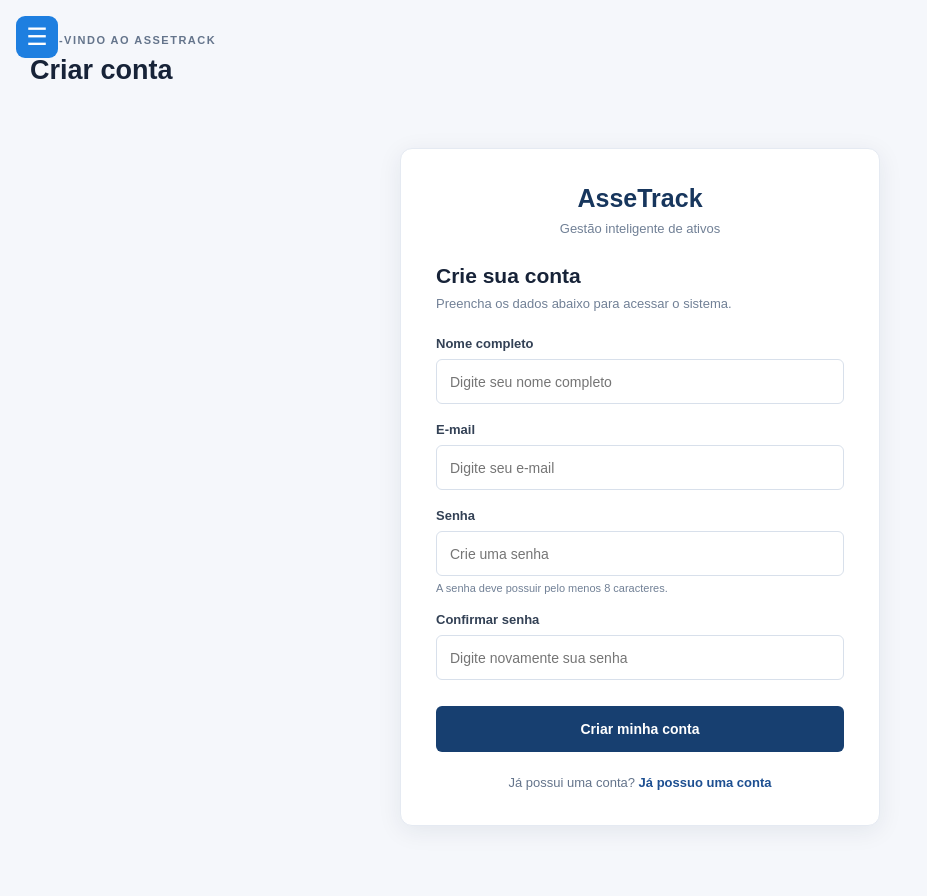
After one commit to Joao2025Lima/Projeto-Assetrack, a Laravel app: page /cadastro in a window 1280 px wide. The commit adds this page. Shown: the whole page, without its empty margins (0-927 px from the left). Run offline with Laravel 12, Linux system fonts and the light colour scheme.

Commit message:
Implementa cadastro de usuarios e ajustes no login

```diff
--- a/app/Http/Controllers/AuthController.php
+++ b/app/Http/Controllers/AuthController.php
@@ -9,12 +9,46 @@ use App\Models\User;
 
 class AuthController extends Controller
 {
+    // Exibe a tela de cadastro
+    public function showRegister()
+    {
+        return view('cadastro-usuario');
+    }
 
+    // Cadastra um novo usuário
+    public function register(Request $request)
+    {
+        $dados = $request->validate([
+            'name' => ['required', 'string', 'max:255'],
+            'email' => ['required', 'email', 'max:255', 'unique:users,email'],
+            'password' => ['required', 'string', 'min:8', 'confirmed'],
+        ], [
+            'name.required' => 'Informe seu nome completo.',
+            'email.required' => 'Informe seu e-mail.',
+            'email.email' => 'Digite um e-mail válido.',
+            'email.unique' => 'Este e-mail já está cadastrado.',
+            'password.required' => 'Informe uma senha.',
+            'password.min' => 'A senha deve ter pelo menos 8 caracteres.',
+            'password.confirmed' => 'As senhas não coincidem.',
+        ]);
+
+        User::create([
+            'name' => $dados['name'],
+            'email' => $dados['email'],
+            'password' => Hash::make($dados['password']),
+        ]);
+
+        return redirect()->route('login')
+            ->with('status', 'Conta criada com sucesso! Faça seu login.');
+    }
+
+    // Exibe a tela de login
     public function showLogin()
     {
         return view('login');
     }
 
+    // Realiza o login
     public function login(Request $request)
     {
         $credentials = $request->validate([
@@ -24,7 +58,6 @@ class AuthController extends Controller
 
         if (Auth::attempt($credentials)) {
             $request->session()->regenerate();
-
             return redirect()->intended('/dashboard');
         }
 
@@ -33,10 +66,10 @@ class AuthController extends Controller
         ])->onlyInput('email');
     }
 
+    // Realiza o logout
     public function logout(Request $request)
     {
         Auth::logout();
-
         $request->session()->invalidate();
         $request->session()->regenerateToken();
 
--- /dev/null
+++ b/resources/views/cadastro-usuario.blade.php
@@ -0,0 +1,339 @@
+
+<!DOCTYPE html>
+<html lang="pt-BR">
+
+<head>
+    <meta charset="UTF-8">
+    <meta name="viewport" content="width=device-width, initial-scale=1.0">
+
+    <title>AsseTrack - Criar conta</title>
+
+    <link rel="stylesheet" href="{{ asset('css/menu.css') }}">
+
+    <style>
+        * {
+            box-sizing: border-box;
+        }
+
+        body {
+            margin: 0;
+            font-family: Arial, sans-serif;
+            background: #f5f7fb;
+            color: #172338;
+        }
+
+        .conteudo-principal {
+            min-height: 100vh;
+            padding: 30px;
+        }
+
+        .cabecalho {
+            display: flex;
+            align-items: center;
+            justify-content: space-between;
+            margin-bottom: 35px;
+        }
+
+        .subtitulo {
+            color: #64748b;
+            font-size: 11px;
+            font-weight: bold;
+            letter-spacing: 1.5px;
+        }
+
+        .titulo-pagina h1 {
+            margin: 7px 0;
+            font-size: 27px;
+            color: #172338;
+        }
+
+        .area-cadastro-usuario {
+            display: flex;
+            justify-content: center;
+            align-items: center;
+            padding: 20px 0 40px;
+        }
+
+        .painel-cadastro {
+            width: 100%;
+            max-width: 480px;
+            padding: 35px;
+            background: #ffffff;
+            border-radius: 12px;
+            box-shadow: 0 5px 25px rgba(15, 35, 65, 0.08);
+            border: 1px solid #e5eaf2;
+        }
+
+        .marca {
+            text-align: center;
+            margin-bottom: 28px;
+        }
+
+        .marca h2 {
+            color: #17365d;
+            font-size: 25px;
+            margin: 0 0 8px;
+        }
+
+        .marca p {
+            color: #718096;
+            font-size: 13px;
+            margin: 0;
+        }
+
+        .titulo-formulario {
+            margin-bottom: 25px;
+        }
+
+        .titulo-formulario h3 {
+            font-size: 21px;
+            margin: 0 0 8px;
+            color: #172338;
+        }
+
+        .titulo-formulario p {
+            color: #718096;
+            font-size: 13px;
+            margin: 0;
+        }
+
+        .campo {
+            margin-bottom: 18px;
+        }
+
+        .campo label {
+            display: block;
+            font-size: 13px;
+            font-weight: bold;
+            margin-bottom: 8px;
+            color: #334155;
+        }
+
+        .campo input {
+            width: 100%;
+            height: 45px;
+            border: 1px solid #d8e0eb;
+            border-radius: 6px;
+            padding: 0 13px;
+            font-size: 14px;
+            outline: none;
+            background: #ffffff;
+        }
+
+        .campo input:focus {
+            border-color: #2563eb;
+            box-shadow: 0 0 0 3px rgba(37, 99, 235, 0.10);
+        }
+
+        .botao-criar {
+            width: 100%;
+            height: 46px;
+            border: none;
+            border-radius: 6px;
+            background: #173f70;
+            color: white;
+            font-size: 14px;
+            font-weight: bold;
+            cursor: pointer;
+            margin-top: 8px;
+            transition: background 0.2s;
+        }
+
+        .botao-criar:hover {
+            background: #24558e;
+        }
+
+        .link-login {
+            text-align: center;
+            margin-top: 23px;
+            font-size: 13px;
+            color: #64748b;
+        }
+
+        .link-login a {
+            color: #1d4f91;
+            font-weight: bold;
+            text-decoration: none;
+        }
+
+        .link-login a:hover {
+            text-decoration: underline;
+        }
+
+        .mensagem-erro {
+            background: #fee2e2;
+            color: #991b1b;
+            padding: 12px;
+            border-radius: 6px;
+            font-size: 13px;
+            margin-bottom: 18px;
+        }
+
+        .mensagem-erro ul {
+            padding-left: 18px;
+            margin-bottom: 0;
+        }
+
+        .mensagem-erro li {
+            margin-top: 5px;
+        }
+
+        .aviso-senha {
+            color: #718096;
+            font-size: 11px;
+            margin-top: 6px;
+        }
+
+        @media (max-width: 600px) {
+            .conteudo-principal {
+                padding: 75px 15px 25px;
+            }
+
+            .cabecalho {
+                margin-bottom: 20px;
+            }
+
+            .titulo-pagina h1 {
+                font-size: 22px;
+            }
+
+            .painel-cadastro {
+                padding: 25px 20px;
+            }
+
+            .area-cadastro-usuario {
+                padding-top: 10px;
+            }
+        }
+    </style>
+</head>
+
+<body>
+
+<div class="tela-sistema">
+
+    @include('partials.sidebar')
+
+    <main class="conteudo-principal">
+
+        <header class="cabecalho">
+            <div class="titulo-pagina">
+                <span class="subtitulo">BEM-VINDO AO ASSETRACK</span>
+                <h1>Criar conta</h1>
+            </div>
+        </header>
+
+        <section class="area-cadastro-usuario">
+
+            <div class="painel-cadastro">
+
+                <div class="marca">
+                    <h2>AsseTrack</h2>
+                    <p>Gestão inteligente de ativos</p>
+                </div>
+
+                <div class="titulo-formulario">
+                    <h3>Crie sua conta</h3>
+                    <p>Preencha os dados abaixo para acessar o sistema.</p>
+                </div>
+
+                @if ($errors->any())
+                    <div class="mensagem-erro">
+                        <strong>Confira os campos abaixo:</strong>
+
+                        <ul>
+                            @foreach ($errors->all() as $erro)
+                                <li>{{ $erro }}</li>
+                            @endforeach
+                        </ul>
+                    </div>
+                @endif
+
+                <form action="{{ route('cadastro.post') }}" method="POST">
+                    @csrf
+
+                    <div class="campo">
+                        <label for="name">Nome completo</label>
+
+                        <input
+                            type="text"
+                            id="name"
+                            name="name"
+                            placeholder="Digite seu nome completo"
+                            value="{{ old('name') }}"
+                            autocomplete="name"
+                            required
+                        >
+                    </div>
+
+                    <div class="campo">
+                        <label for="email">E-mail</label>
+
+                        <input
+                            type="email"
+                            id="email"
+                            name="email"
+                            placeholder="Digite seu e-mail"
+                            value="{{ old('email') }}"
+                            autocomplete="email"
+                            required
+                        >
+                    </div>
+
+                    <div class="campo">
+                        <label for="password">Senha</label>
+
+                        <input
+                            type="password"
+                            id="password"
+                            name="password"
+                            placeholder="Crie uma senha"
+                            autocomplete="new-password"
+                            minlength="8"
+                            required
+                        >
+
+                        <p class="aviso-senha">
+                            A senha deve possuir pelo menos 8 caracteres.
+                        </p>
+                    </div>
+
+                    <div class="campo">
+                        <label for="password_confirmation">
+                            Confirmar senha
+                        </label>
+
+                        <input
+                            type="password"
+                            id="password_confirmation"
+                            name="password_confirmation"
+                            placeholder="Digite novamente sua senha"
+                            autocomplete="new-password"
+                            minlength="8"
+                            required
+                        >
+                    </div>
+
+                    <button type="submit" class="botao-criar">
+                        Criar minha conta
+                    </button>
+
+                </form>
+
+                <div class="link-login">
+                    Já possui uma conta?
+                    <a href="{{ route('login') }}">
+                        Já possuo uma conta
+                    </a>
+                </div>
+
+            </div>
+
+        </section>
+
+    </main>
+
+</div>
+
+</body>
+</html>
--- a/routes/web.php
+++ b/routes/web.php
@@ -1,3 +1,4 @@
+
 <?php
 
 use Illuminate\Support\Facades\Route;
@@ -11,24 +12,38 @@ use App\Http\Controllers\MovimentacaoController;
 use App\Http\Controllers\MapaController;
 use App\Http\Controllers\LeituraController;
 
+// CADASTRO DE USUÁRIOS
+Route::get('/cadastro', [AuthController::class, 'showRegister'])
+    ->name('cadastro');
+
+Route::post('/cadastro', [AuthController::class, 'register'])
+    ->name('cadastro.post');
+
+// LOGIN
 Route::get('/login', [AuthController::class, 'showLogin'])
     ->name('login');
 
 Route::post('/login', [AuthController::class, 'login'])
     ->name('login.post');
 
+// LOGOUT
 Route::post('/logout', [AuthController::class, 'logout'])
     ->middleware('auth')
     ->name('logout');
 
+// ROTAS PROTEGIDAS
 Route::middleware('auth')->group(function () {
 
-        // MAPA DE ATIVOS (última localização e último usuário)
-    Route::get('/mapa', [MapaController::class, 'index'])->name('mapa.index');
+    // MAPA DE ATIVOS
+    Route::get('/mapa', [MapaController::class, 'index'])
+        ->name('mapa.index');
 
-        // MOVIMENTAÇÃO
-    Route::get('/movimentar/{ativo}', [MovimentacaoController::class, 'create'])->name('movimentar.create');
-    Route::post('/movimentar', [MovimentacaoController::class, 'store'])->name('movimentar.store');
+    // MOVIMENTAÇÃO
+    Route::get('/movimentar/{ativo}', [MovimentacaoController::class, 'create'])
+        ->name('movimentar.create');
+
+    Route::post('/movimentar', [MovimentacaoController::class, 'store'])
+        ->name('movimentar.store');
 
     // DASHBOARD
     Route::get('/dashboard', [DashboardController::class, 'index'])
@@ -66,9 +81,7 @@ Route::middleware('auth')->group(function () {
     Route::delete('/locais/{id}', [LocalController::class, 'destroy'])
         ->name('locais.destroy');
 
-    // EQUIPAMENTOS (ATIVOS)
-
-    // Cadastro precisa vir antes da rota /ativos/{id}
+    // EQUIPAMENTOS
     Route::get('/ativos/create', [AtivoController::class, 'create'])
         ->name('ativos.create');
 
@@ -87,11 +100,13 @@ Route::middleware('auth')->group(function () {
     Route::delete('/ativos/{id}', [AtivoController::class, 'destroy'])
         ->name('ativos.destroy');
 
-    // LEITURA DE QR CODE PELA CÂMERA
-    Route::get('/leitura', [LeituraController::class, 'index'])->name('leitura.index');
-    Route::post('/leitura/buscar', [LeituraController::class, 'buscar'])->name('leitura.buscar');
+    // LEITURA DE QR CODE
+    Route::get('/leitura', [LeituraController::class, 'index'])
+        ->name('leitura.index');
 
-    // LEITURA DE QR CODE
+    Route::post('/leitura/buscar', [LeituraController::class, 'buscar'])
+        ->name('leitura.buscar');
+
     Route::get('/leitura/{id}', [AtivoController::class, 'show'])
         ->name('leitura.qrcode');
 
@@ -108,5 +123,5 @@ Route::middleware('auth')->group(function () {
 
 // PÁGINA INICIAL
 Route::get('/', function () {
-    return redirect('/login');
+    return redirect('/cadastro');
 });
```
Also changed, not shown: resources/views/login.blade.php (+15 -4 lines).
